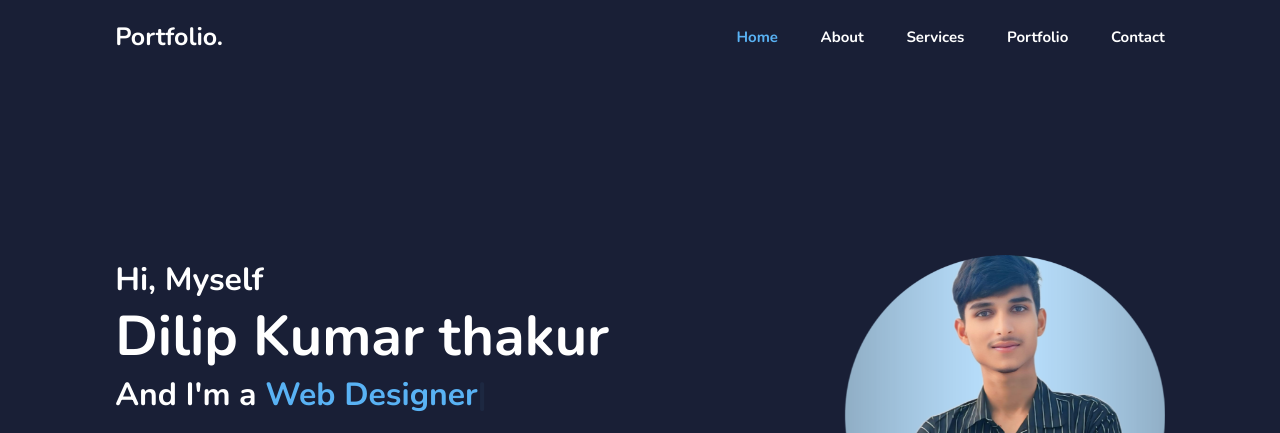
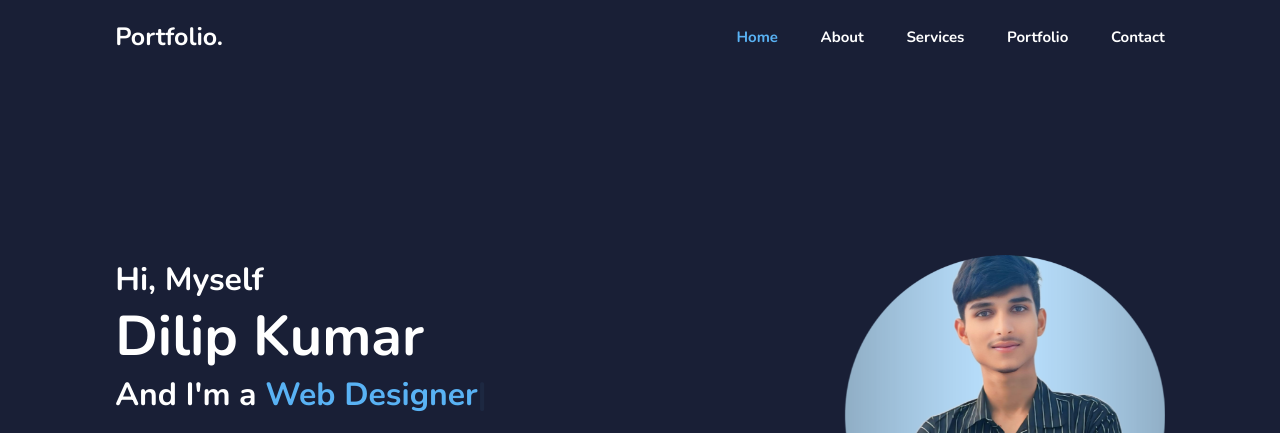
Before and after one commit to AdityaDilip/DilipkumarX, a plain HTML site: page index.html in a window 1280 px wide. Shown: the top 433 px of the page. Drawn offline with nearby package versions, Linux system fonts and the light colour scheme.

Commit message:
Updated HTML file with new changes

```diff
--- a/index.html
+++ b/index.html
@@ -32,7 +32,7 @@
         <section class="home" id="home">
             <div class="home-content">
                 <h3>Hi, Myself</h3>
-                <h1>Dilip Kumar thakur </h1>
+                <h1>Dilip Kumar</h1>
                 <h3>And I'm a <span class="multiple-text"></span></h3>
                 <p>Lorem ipsum dolor sit amet consectetur adipisicing elit. Cumque temporibus quod delectus saepe corporis maiores?</p>
                 <div class="social-media">
```
